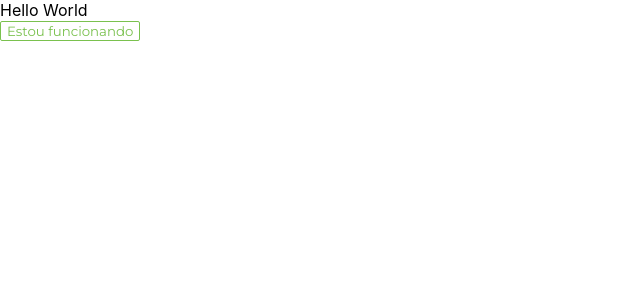
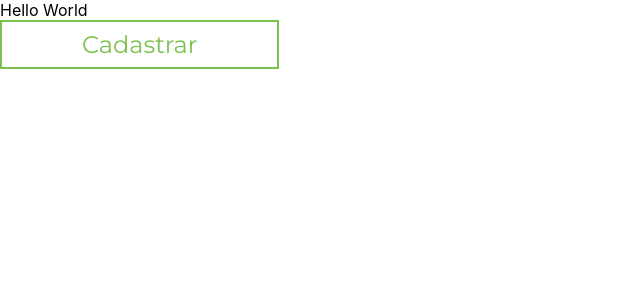
Before and after one commit to HackathonOrc/hackathonTime5, a React (Create React App) app in the folder app/: page / in a window 1280 px wide. Shown: the top 300 px of the page, without its empty margins (0-640 px from the left). Built offline with nearby package versions, Linux system fonts and the light colour scheme.

Commit message:
fix button layout
Co-authored-by: Victor Buendia <victorbuendia03@gmail.com>

```diff
--- a/app/src/App.tsx
+++ b/app/src/App.tsx
@@ -10,7 +10,7 @@ function App() {
   return (
   <div>
     Hello World
-  <Button onClick={Teste}> Estou funcionando</Button>
+  <Button onClick={Teste}>Cadastrar</Button>
   </div>
   );
 }
--- a/app/src/components/button/button.css
+++ b/app/src/components/button/button.css
@@ -1,15 +1,17 @@
 @import url('https://fonts.googleapis.com/css2?family=Montserrat&display=swap');
 
 .botao{
-  border: 1px solid #7AC14E;
+  border: 2px solid #7AC14E;
   color: #7AC14E;
   background-color: unset;
-  border-radius: 2px;
   font-family: 'Montserrat', sans-serif;
+  padding: 0.5rem 5rem;
+  font-size: 24px;
+  font-weight: 500;
 }
 
 .botao:hover{
-  border: 1px solid white;
+  border: 2px solid white;
   color: white;
   background-color: #7AC14E;
   border-radius: 2px;
--- a/app/src/components/button/button.tsx
+++ b/app/src/components/button/button.tsx
@@ -1,8 +1,11 @@
 import React from 'react';
 import './button.css';
 
+
 type ButtonProps = {
+  /** texto do botao */
   children: string;
+  /** ação do botao  */
   onClick: VoidFunction;
 }
 
```
